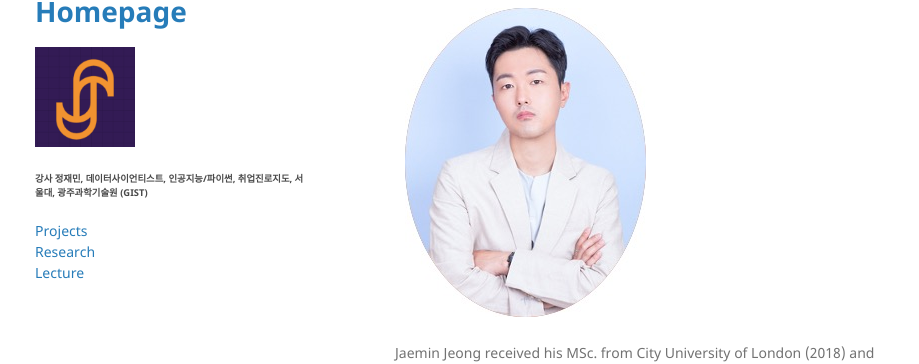
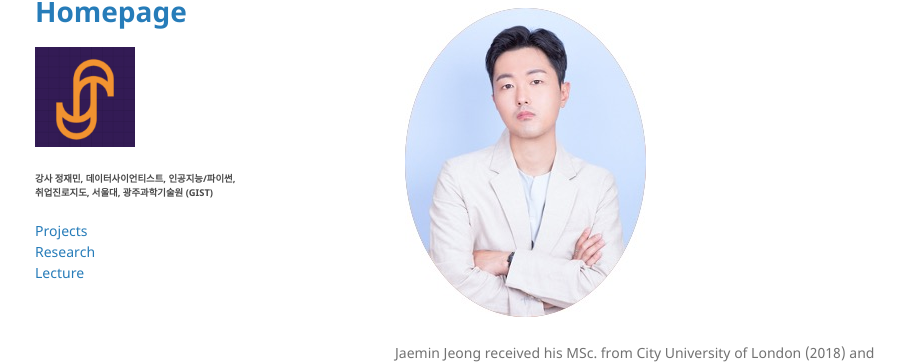
Before and after one commit to dscoool/dscoool.github.io, a Jekyll site: the page built from index.md, in a window 1280 px wide. Shown: the part 93-457 px from the top of the page, without its empty margins (175-1094 px from the left). Built offline with Jekyll 4.4.1, drawn with Linux system fonts in a browser that asks for light colours; our own code applies the rules of GitHub Pages for plain Markdown files.

```diff
--- a/_config.yml
+++ b/_config.yml
@@ -1,6 +1,6 @@
 title: Jaemin Jeong's Homepage
 logo: http://github.com/dscoool/dscoool.github.io/raw/main/assets/img/j_logo.png
-description: 강사 정재민, 데이터사이언티스트, 인공지능/파이썬, 취업진로지도, 서울대, 광주과학기술원 (GIST)
+description: 강사 정재민, 데이터사이언티스트, 인공지능/파이썬, <br/>취업진로지도, 서울대, 광주과학기술원 (GIST)
 show_downloads: false
 google_analytics: G-G3H4KZV2D8
 theme: jekyll-theme-minimal
```
